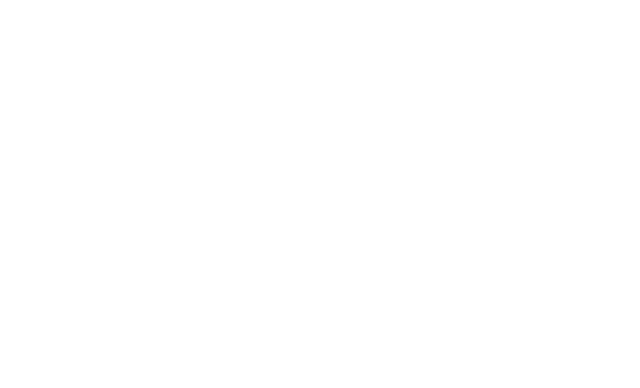
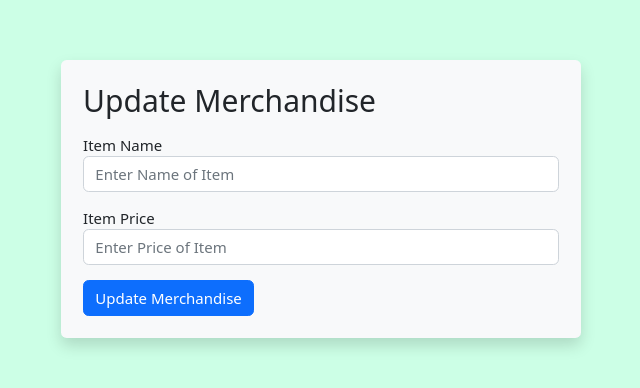
Before and after one commit to gauravKumarSingh-git/politicalFrontEnd, a React (Create React App) app: page /admin/merchandise/updateMerch in a window 1280 px wide. Before the commit this address had no page. Shown: the top 388 px of the page, without its empty margins (319-959 px from the left). Built offline with nearby package versions, Linux system fonts and the light colour scheme.

Commit message:
admin side of merch

```diff
--- a/src/Actions/MerchActions.js
+++ b/src/Actions/MerchActions.js
@@ -7,3 +7,8 @@
     function(dispatch) {
         dispatch({type : 'removeMerch', payload : merch})
     }
+
+export const toUpdateMerch = (merch) =>
+    function(dispatch) {
+        dispatch({type: 'updateMerch', payload : merch})
+    }
--- a/src/App.js
+++ b/src/App.js
@@ -21,6 +21,9 @@
 import UserForAdmin from "./components/admin/UserForAdmin";
 import UpdateUser from "./components/user/UpdateUser";
 import ContactForAdmin from "./components/admin/ContactForAdmin";
+import MerchForAdmin from "./components/admin/MerchForAdmin";
+import AddMerch from "./components/merchandise/AddMerch";
+import UpdateMerch from "./components/merchandise/UpdateMerch";
 
 function App() {
   // const initialValues = {
@@ -56,6 +59,9 @@
           <Route path="/admin/users" element={<UserForAdmin />} />
           <Route path="/admin/users/updateUser" element={<UpdateUser />} />
           <Route path="/admin/queries" element={<ContactForAdmin />} />
+          <Route path="/admin/merchandise" element={<MerchForAdmin />} />
+          <Route path="/admin/merchandise/addMerch" element={<AddMerch />} />
+          <Route path="/admin/merchandise/updateMerch" element={<UpdateMerch />} />
 
         </Routes>
       </div>
--- a/src/Reducers/MerchReducer.js
+++ b/src/Reducers/MerchReducer.js
@@ -3,7 +3,7 @@
     total: 0
 }
 
-const merchReducer = (state = initialState, action) => {
+export const merchReducer = (state = initialState, action) => {
     switch(action.type){
         case 'addMerch': {
             const newMerchs = [...state.merchs, action.payload]
@@ -20,4 +20,11 @@
     }
 }
 
-export default merchReducer;
+export const toUpdateMerchReducer = (state = {}, action) => {
+    switch(action.type){
+        case 'updateMerch' :
+            return action.payload;
+        default :
+            return state;
+    }
+}
--- a/src/Reducers/index.js
+++ b/src/Reducers/index.js
@@ -1,7 +1,7 @@
 import { combineReducers } from "redux";
 import { allUserReducer, toBeUpdatedReducer, userReducer } from "./UserReducer";
 import eventReducer from "./EventReducer";
-import merchReducer from "./MerchReducer";
+import { merchReducer, toUpdateMerchReducer } from "./MerchReducer";
 import { agendaReducer, agendasRed } from "./AgendaReducer";
 
 const allReducers = combineReducers ({
@@ -10,6 +10,7 @@
     toBeUpdate : toBeUpdatedReducer,
     event: eventReducer,
     merch: merchReducer,
+    toUpdateMerch : toUpdateMerchReducer,
     agenda : agendaReducer,
     agendas : agendasRed
 })
--- a/src/components/admin/Admin.js
+++ b/src/components/admin/Admin.js
@@ -4,7 +4,9 @@
 import AdminNav from '../navbar/AdminNav'
 import AgendaForAdmin from './AgendaForAdmin'
 import EventForAdmin from './EventForAdmin'
+import MerchForAdmin from './MerchForAdmin'
 import UserForAdmin from './UserForAdmin'
+import ContactForAdmin from './ContactForAdmin'
 
 function Admin() {
 
@@ -15,9 +17,9 @@
       <ul style={{listStyle : "none"}}>
         <li className='m-2 p-5 d-inline-block bg-warning rounded'><Link style={{textDecoration: "none"}} to="/admin/event" element={EventForAdmin}> Events</Link> </li>
         <li className='m-2 p-5 d-inline-block bg-warning rounded'><Link style={{textDecoration: "none"}} to="/admin/users" element={UserForAdmin} > Users</Link></li>
-        <li className='m-2 p-5 d-inline-block bg-warning rounded'><Link style={{textDecoration: "none"}} to="/admin/queries" element={AdminEvents} > User Queries</Link></li>
+        <li className='m-2 p-5 d-inline-block bg-warning rounded'><Link style={{textDecoration: "none"}} to="/admin/queries" element={ContactForAdmin} > User Queries</Link></li>
         <li className='m-2 p-5 d-inline-block bg-warning rounded'><Link style={{textDecoration: "none"}} to="/admin/agenda" element={AgendaForAdmin} >Agenda </Link></li>
-        <li className='m-2 p-5 d-inline-block bg-warning rounded'><Link style={{textDecoration: "none"}} to="/admin/merchandise" element={AdminEvents} > Merchandise</Link></li>
+        <li className='m-2 p-5 d-inline-block bg-warning rounded'><Link style={{textDecoration: "none"}} to="/admin/merchandise" element={MerchForAdmin} > Merchandise</Link></li>
       </ul>
 
     </div>
--- /dev/null
+++ b/src/components/merchandise/AddMerch.js
@@ -0,0 +1,96 @@
+import React from 'react'
+import { useNavigate } from 'react-router-dom';
+import { useState } from 'react'
+import axios from 'axios';
+
+function AddMerch() {
+  const navigate = useNavigate();
+  const [formValue, setFormValue] = useState({ itemName: "" , price: ""});
+  const [formError, setFormError] = useState({});
+  // const [isSubmit, setIsSubmit] = useState(false);
+
+  const handleChange = (event) => {
+    const { name, value } = event.target;
+    setFormValue({ ...formValue, [name]: value });
+  };
+
+  const handleSubmit = (event) => {
+    event.preventDefault();
+    setFormError(validate(formValue));
+    if (Object.keys(formError).length === 0) {
+      console.log(formValue)
+      axios
+        .post("http://localhost:8080/api/addItem", formValue)
+        .then((data) => {
+          console.log(data);
+          alert("Successfully Added");
+          navigate("/admin/merchandise");
+        })
+        .catch((err) => console.log(err));
+    }
+    // setIsSubmit(true);
+  };
+
+  const validate = (value) => {
+    const errors = {};
+    if (!value.itemName) {
+      errors.itemName = "Item Name cannot be empty";
+    }
+    if(!value.price){
+      errors.price = "Price cannot be empty"
+    }
+    return errors;
+  };
+  return (
+    <div>
+      <div
+        className="p-3"
+        style={{ backgroundColor: "#ccffe6", height: "100vh" }}
+      >
+        <form
+          className="col-md-5 m-auto mt-5 bg-light p-4 rounded shadow"
+          onSubmit={handleSubmit}
+        >
+          <div className="card-header">
+            <h2>Add Merchandise</h2>
+          </div>
+          <div className="ui divider"></div>
+          <div className="ui form">
+            <div className="field my-3">
+              <label>Item Name</label>
+              <input
+                type="text"
+                name="itemName"
+                className="form-control"
+                id="itemName"
+                placeholder="Enter Name of Item"
+                value={formValue.itemName}
+                onChange={handleChange}
+                required
+              />
+            </div>
+            {<p className="text-danger">{formError.itemName}</p>}
+            <div className="field my-3">
+              <label>Item Price</label>
+              <input
+                type="number"
+                name="price"
+                max="20000"
+                className="form-control"
+                id="price"
+                placeholder="Enter Price of Item"
+                value={formValue.price}
+                onChange={handleChange}
+                required
+              />
+            </div>
+            {<p className="text-danger">{formError.price}</p>}
+            <button className="btn btn-primary">Add Merchandise</button>
+          </div>
+        </form>
+      </div>
+    </div>
+  )
+}
+
+export default AddMerch
--- /dev/null
+++ b/src/components/merchandise/AllMerch.js
@@ -0,0 +1,32 @@
+import React from 'react'
+
+function AllMerch(props) {
+  return (
+    <div className="col-sm-10 m-auto my-5 shadow">
+      <h2 className='m-2 p-2'>All Merchandise</h2>
+      <table className="table table-striped">
+        <thead>
+          <tr>
+            <th>ID</th>
+            <th>Item Name</th>
+            <th>Price</th>
+            <th></th>
+          </tr>
+        </thead>
+        <tbody>
+          {props.merchs &&
+            props.merchs.sort((e1, e2) => e1.itemId - e2.itemId).map((item) => (
+              <tr key={item.itemId}>
+                <td>{item.itemId}</td>
+                <td>{item.itemName}</td>
+                <td>{item.price}</td>
+                <td><button className="btn btn-primary" onClick={() => props.handleMerchUpdate(item)}>Update</button></td>
+              </tr>
+            ))}
+        </tbody>
+      </table>
+    </div>
+  )
+}
+
+export default AllMerch
--- /dev/null
+++ b/src/components/merchandise/UpdateMerch.js
@@ -0,0 +1,98 @@
+import React from 'react'
+import { useNavigate } from 'react-router-dom';
+import { useState } from 'react'
+import axios from 'axios';
+import { useSelector } from 'react-redux';
+
+function UpdateMerch() {
+  const navigate = useNavigate();
+  const initialValues = useSelector((state) => state.toUpdateMerch)
+  const [formValue, setFormValue] = useState(initialValues);
+  const [formError, setFormError] = useState({});
+  // const [isSubmit, setIsSubmit] = useState(false);
+
+  const handleChange = (event) => {
+    const { name, value } = event.target;
+    setFormValue({ ...formValue, [name]: value });
+  };
+
+  const handleSubmit = (event) => {
+    event.preventDefault();
+    setFormError(validate(formValue));
+    if (Object.keys(formError).length === 0) {
+      console.log(formValue)
+      axios
+        .put("http://localhost:8080/api/updateItem", formValue)
+        .then((data) => {
+          console.log(data);
+          alert("Successfully Updated");
+          navigate("/admin/merchandise");
+        })
+        .catch((err) => console.log(err));
+    }
+    // setIsSubmit(true);
+  };
+
+  const validate = (value) => {
+    const errors = {};
+    if (!value.itemName) {
+      errors.itemName = "Item Name cannot be empty";
+    }
+    if(!value.price){
+      errors.price = "Price cannot be empty"
+    }
+    return errors;
+  };
+  return (
+    <div>
+      <div
+        className="p-3"
+        style={{ backgroundColor: "#ccffe6", height: "100vh" }}
+      >
+        <form
+          className="col-md-5 m-auto mt-5 bg-light p-4 rounded shadow"
+          onSubmit={handleSubmit}
+        >
+          <div className="card-header">
+            <h2>Update Merchandise</h2>
+          </div>
+          <div className="ui divider"></div>
+          <div className="ui form">
+            <div className="field my-3">
+              <label>Item Name</label>
+              <input
+                type="text"
+                name="itemName"
+                className="form-control"
+                id="itemName"
+                placeholder="Enter Name of Item"
+                value={formValue.itemName}
+                onChange={handleChange}
+                required
+              />
+            </div>
+            {<p className="text-danger">{formError.itemName}</p>}
+            <div className="field my-3">
+              <label>Item Price</label>
+              <input
+                type="number"
+                name="price"
+                max="20000"
+                className="form-control"
+                id="price"
+                placeholder="Enter Price of Item"
+                value={formValue.price}
+                onChange={handleChange}
+                required
+              />
+            </div>
+            {<p className="text-danger">{formError.price}</p>}
+            <button className="btn btn-primary">Update Merchandise</button>
+          </div>
+        </form>
+      </div>
+    </div>
+  )
+}
+
+export default UpdateMerch
```
Also changed, not shown: src/components/admin/MerchForAdmin.js (+33 -2 lines).
